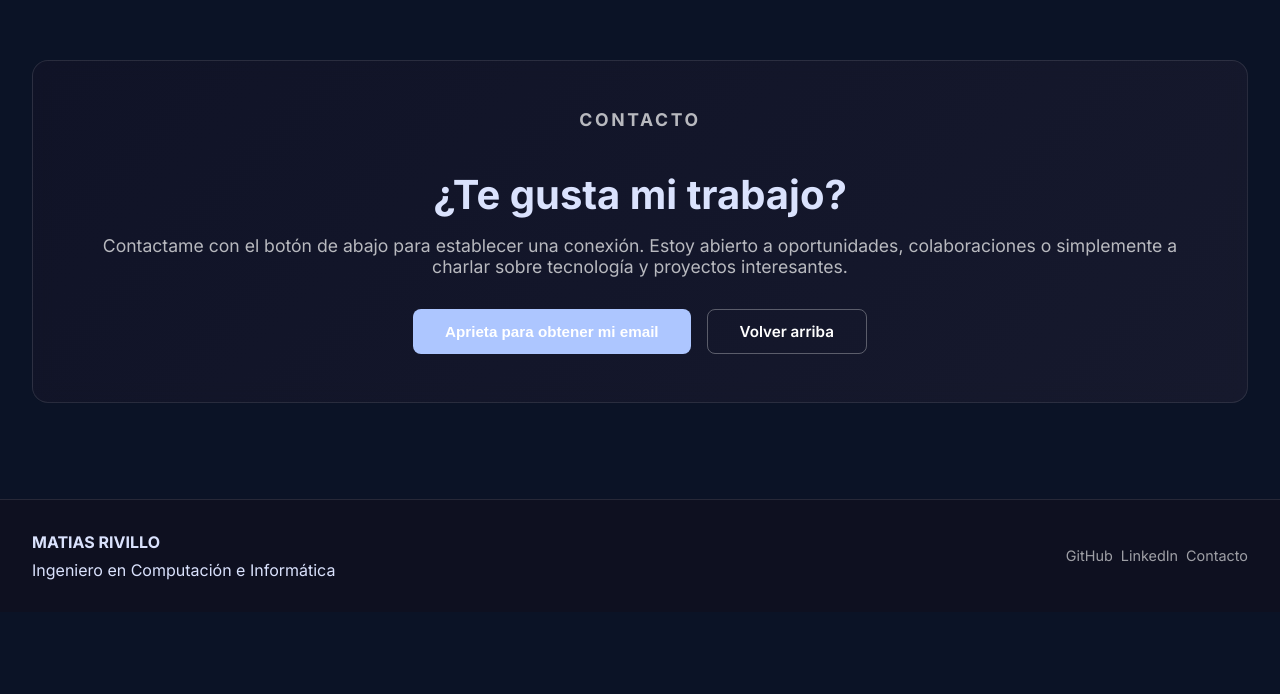
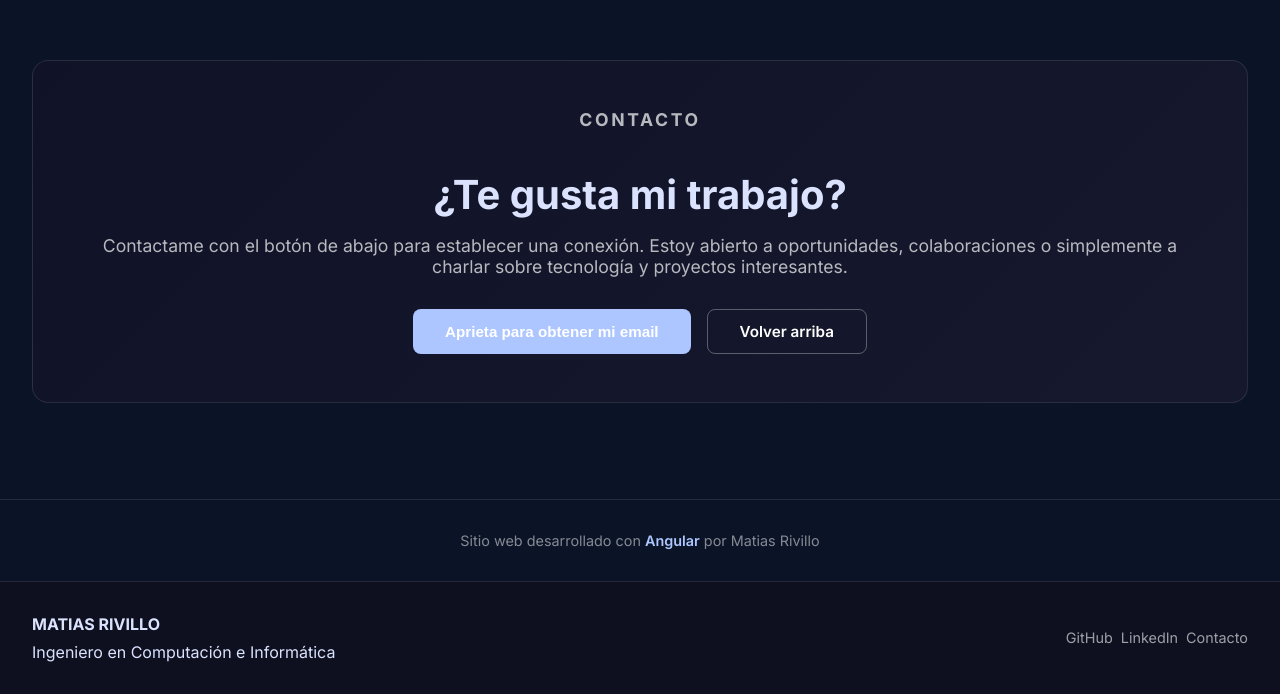
Before and after one commit to MRivSilv/portfolio, an Angular app: page / in a window 1280 px wide. Shown: the part 2646-3340 px from the top of the page. Before the commit the page ends 3258 px from the top, so only its background shows below. Built offline with nearby package versions, Linux system fonts and the light colour scheme.

Commit message:
se agregan creditos

```diff
--- a/src/app/pages/home/home.css
+++ b/src/app/pages/home/home.css
@@ -467,6 +467,24 @@
   justify-content: center;
 }
 
+/* Footer */
+.footer {
+  padding: 2rem;
+  text-align: center;
+  font-size: 0.9rem;
+  color: rgba(255, 255, 255, 0.5);
+  border-top: 1px solid rgba(255, 255, 255, 0.1);
+}
+
+.footer p {
+  margin: 0;
+}
+
+.footer strong {
+  color: var(--accent-primary);
+  font-weight: 600;
+}
+
 /* Buttons */
 .btn {
   display: inline-block;
--- a/src/app/pages/home/home.html
+++ b/src/app/pages/home/home.html
@@ -163,3 +163,7 @@
       }
     </div>
   </section>
+
+  <footer class="footer">
+    <p>Sitio web desarrollado con <strong>Angular</strong> por Matias Rivillo</p>
+  </footer>
```
